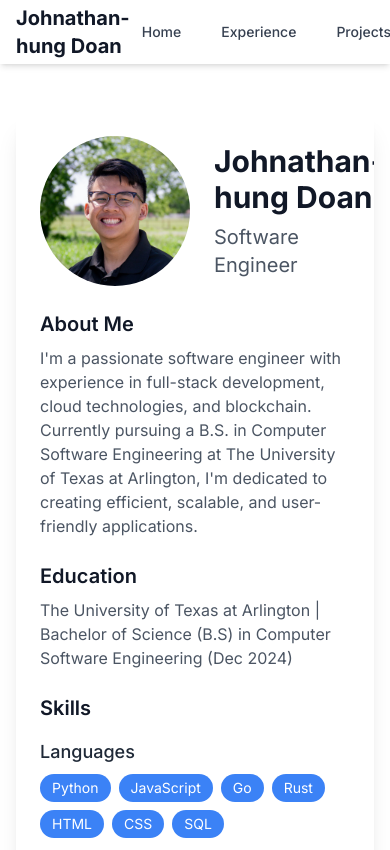
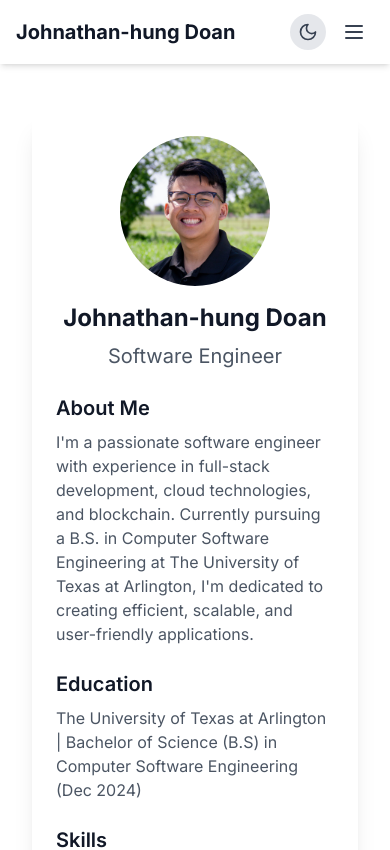
Before and after one commit to johnabot/Portfolio, a Next.js app: page / in a window 390 px wide. Shown: the top 850 px of the page. Built offline with nearby package versions, Linux system fonts and the light colour scheme.

Commit message:
making it mobile friendly

```diff
--- a/app/components/Header.tsx
+++ b/app/components/Header.tsx
@@ -2,13 +2,14 @@
 
 import { useState, useEffect } from 'react'
 import { useTheme } from 'next-themes'
-import { Sun, Moon } from 'lucide-react'
+import { Sun, Moon, Menu, X } from 'lucide-react'
 import Link from 'next/link'
 
 export default function Header() {
   const [mounted, setMounted] = useState(false)
   const { theme, setTheme } = useTheme()
   const [typedText, setTypedText] = useState('')
+  const [isMenuOpen, setIsMenuOpen] = useState(false)
   const fullText = "Johnathan-hung Doan"
 
   useEffect(() => {
@@ -27,6 +28,8 @@
 
   if (!mounted) return null
 
+  const toggleMenu = () => setIsMenuOpen(!isMenuOpen)
+
   return (
     <header className="fixed top-0 left-0 right-0 bg-white dark:bg-gray-900 shadow-md transition-colors duration-300 z-10">
       <nav className="max-w-7xl mx-auto px-4 sm:px-6 lg:px-8">
@@ -34,7 +37,7 @@
           <div className="flex items-center">
             <Link href="/" className="font-bold text-xl text-gray-900 dark:text-white">{typedText}</Link>
           </div>
-          <div className="flex items-center space-x-4">
+          <div className="hidden md:flex items-center space-x-4">
             <a href="#home" className="px-3 py-2 rounded-md text-sm font-medium text-gray-700 dark:text-gray-300 hover:text-gray-900 dark:hover:text-white hover:bg-gray-200 dark:hover:bg-gray-700 transition-colors duration-200">Home</a>
             <a href="#experience" className="px-3 py-2 rounded-md text-sm font-medium text-gray-700 dark:text-gray-300 hover:text-gray-900 dark:hover:text-white hover:bg-gray-200 dark:hover:bg-gray-700 transition-colors duration-200">Experience</a>
             <a href="#projects" className="px-3 py-2 rounded-md text-sm font-medium text-gray-700 dark:text-gray-300 hover:text-gray-900 dark:hover:text-white hover:bg-gray-200 dark:hover:bg-gray-700 transition-colors duration-200">Projects</a>
@@ -46,8 +49,32 @@
               {theme === 'dark' ? <Sun size={20} /> : <Moon size={20} />}
             </button>
           </div>
+          <div className="md:hidden flex items-center">
+            <button
+              onClick={() => setTheme(theme === 'dark' ? 'light' : 'dark')}
+              className="p-2 rounded-full bg-gray-200 dark:bg-gray-700 text-gray-700 dark:text-gray-300 hover:text-gray-900 dark:hover:text-white transition-colors duration-200 mr-2"
+            >
+              {theme === 'dark' ? <Sun size={20} /> : <Moon size={20} />}
+            </button>
+            <button
+              onClick={toggleMenu}
+              className="p-2 rounded-md text-gray-700 dark:text-gray-300 hover:text-gray-900 dark:hover:text-white hover:bg-gray-200 dark:hover:bg-gray-700 transition-colors duration-200"
+            >
+              {isMenuOpen ? <X size={24} /> : <Menu size={24} />}
+            </button>
+          </div>
         </div>
       </nav>
+      {isMenuOpen && (
+        <div className="md:hidden">
+          <div className="px-2 pt-2 pb-3 space-y-1 sm:px-3">
+            <a href="#home" className="block px-3 py-2 rounded-md text-base font-medium text-gray-700 dark:text-gray-300 hover:text-gray-900 dark:hover:text-white hover:bg-gray-200 dark:hover:bg-gray-700 transition-colors duration-200">Home</a>
+            <a href="#experience" className="block px-3 py-2 rounded-md text-base font-medium text-gray-700 dark:text-gray-300 hover:text-gray-900 dark:hover:text-white hover:bg-gray-200 dark:hover:bg-gray-700 transition-colors duration-200">Experience</a>
+            <a href="#projects" className="block px-3 py-2 rounded-md text-base font-medium text-gray-700 dark:text-gray-300 hover:text-gray-900 dark:hover:text-white hover:bg-gray-200 dark:hover:bg-gray-700 transition-colors duration-200">Projects</a>
+            <a href="#contact" className="block px-3 py-2 rounded-md text-base font-medium text-gray-700 dark:text-gray-300 hover:text-gray-900 dark:hover:text-white hover:bg-gray-200 dark:hover:bg-gray-700 transition-colors duration-200">Contact</a>
+          </div>
+        </div>
+      )}
     </header>
   )
 }
--- a/app/page.tsx
+++ b/app/page.tsx
@@ -4,7 +4,6 @@
 import Image from 'next/image'
 import { Github, Linkedin, Mail, ExternalLink } from 'lucide-react'
 import headshot from './images/headshot.jpeg'
-
 
 const skills = {
   languages: ['Python', 'JavaScript', 'Go', 'Rust', 'HTML', 'CSS', 'SQL'],
@@ -67,7 +66,7 @@
   {
     title: "Learn Leaf Organizer App",
     description: "A task/project management app using Node.js, Firebase, and React.js.",
-    image:  "/learnleaf.png",
+    image: "/learnleaf.png",
     tech: ["React.js", "Node.js", "Firebase"],
     achievements: [
       "Designed and built dynamic user interfaces",
@@ -89,13 +88,12 @@
     ],
     github: "https://github.com/johnabot/Cookie-Monster-Solana-dApp",
     demo: "https://solana-gif-app.vercel.app"
-  }
-  ,
+  },
   {
     title: "Doctoral-Database Web App",
     description: "Developed a web-based application to manage doctoral research projects, providing an intuitive interface for both administrators and users",
     image: "/doctordb.png",
-    tech: ["HTML","CSS", "SQL","PHP", "MySql"],
+    tech: ["HTML", "CSS", "SQL", "PHP", "MySql"],
     achievements: [
       "A searchable database for doctoral projects",
       "Admin capabilities to add, edit, and delete research entries",
@@ -104,27 +102,26 @@
     github: "https://github.com/vinsanite/doctoral-database",
     demo: "https://vinsanite.github.io/doctoral-database/"
   }
-
 ]
 
 export default function Home() {
   const [activeProject, setActiveProject] = useState(null)
 
   return (
-    <div className="max-w-4xl mx-auto pt-16">
+    <div className="max-w-4xl mx-auto pt-16 px-4 sm:px-6 lg:px-8">
       <section id="home" className="mb-16">
         <div className="bg-white dark:bg-gray-800 shadow-xl rounded-lg overflow-hidden transition-colors duration-300">
           <div className="p-6">
-            <div className="flex items-center">
+            <div className="flex flex-col sm:flex-row items-center">
               <Image
-                src= {headshot}
+                src={headshot}
                 alt="Johnathan-hung Doan"
                 width={150}
                 height={150}
-                className="rounded-full"
+                className="rounded-full mb-4 sm:mb-0 sm:mr-6"
               />
-              <div className="ml-6">
-                <h1 className="text-3xl font-bold text-gray-900 dark:text-white">Johnathan-hung Doan</h1>
+              <div className="text-center sm:text-left">
+                <h1 className="text-2xl sm:text-3xl font-bold text-gray-900 dark:text-white">Johnathan-hung Doan</h1>
                 <p className="mt-2 text-xl text-gray-600 dark:text-gray-300">Software Engineer</p>
               </div>
             </div>
@@ -192,7 +189,7 @@
                   <p className="text-gray-600 dark:text-gray-400">{exp.period}</p>
                   <ul className="mt-2 text-gray-600 dark:text-gray-300 list-disc list-inside">
                     {exp.achievements.map((achievement, achievementIndex) => (
-                      <li key={achievementIndex}>{achievement}</li>
+                      <li key={achievementIndex} className="text-sm sm:text-base">{achievement}</li>
                     ))}
                   </ul>
                 </div>
@@ -226,12 +223,12 @@
                     </div>
                     <div className="md:w-2/3">
                       <h3 className="text-xl font-semibold text-gray-900 dark:text-white mb-2">{project.title}</h3>
-                      <p className="text-gray-600 dark:text-gray-400 mb-4">{project.description}</p>
+                      <p className="text-gray-600 dark:text-gray-400 mb-4 text-sm sm:text-base">{project.description}</p>
                       <div className="mb-4">
                         <h4 className="text-lg font-medium text-gray-800 dark:text-gray-200 mb-2">Technologies Used</h4>
                         <div className="flex flex-wrap gap-2">
                           {project.tech.map((tech, techIndex) => (
-                            <span key={techIndex} className="px-3 py-1 bg-blue-500 text-white text-sm rounded-full">
+                            <span key={techIndex} className="px-3 py-1 bg-blue-500 text-white text-xs sm:text-sm rounded-full">
                               {tech}
                             </span>
                           ))}
@@ -242,27 +239,27 @@
                           <h4 className="text-lg font-medium text-gray-800 dark:text-gray-200 mb-2">Achievements</h4>
                           <ul className="list-disc list-inside text-gray-600 dark:text-gray-300">
                             {project.achievements.map((achievement, achievementIndex) => (
-                              <li key={achievementIndex}>{achievement}</li>
+                              <li key={achievementIndex} className="text-sm sm:text-base">{achievement}</li>
                             ))}
                           </ul>
                         </div>
                       )}
-                      <div className="flex space-x-4">
+                      <div className="flex flex-wrap gap-4">
                         <a
                           href={project.github}
                           target="_blank"
                           rel="noopener noreferrer"
-                          className="inline-flex items-center px-4 py-2 bg-gray-800 dark:bg-gray-200 text-white dark:text-gray-800 rounded-lg hover:bg-gray-700 dark:hover:bg-gray-300 transition-colors duration-200"
+                          className="inline-flex items-center px-4 py-2 bg-gray-800 dark:bg-gray-200 text-white dark:text-gray-800 rounded-lg hover:bg-gray-700 dark:hover:bg-gray-300 transition-colors duration-200 text-sm"
                         >
-                          <Github className="mr-2" /> GitHub
+                          <Github className="mr-2 h-4 w-4" /> GitHub
                         </a>
                         <a
                           href={project.demo}
                           target="_blank"
                           rel="noopener noreferrer"
-                          className="inline-flex items-center px-4 py-2 bg-blue-600 text-white rounded-lg hover:bg-blue-700 transition-colors duration-200"
+                          className="inline-flex items-center px-4 py-2 bg-blue-600 text-white rounded-lg hover:bg-blue-700 transition-colors duration-200 text-sm"
                         >
-                          <ExternalLink className="mr-2" /> Live Demo
+                          <ExternalLink className="mr-2 h-4 w-4" /> Live Demo
                         </a>
                       </div>
                     </div>
@@ -280,16 +277,16 @@
             <h2 className="text-2xl font-bold text-gray-900 dark:text-white mb-6">Contact Me</h2>
             <div className="space-y-4">
               <div className="flex items-center">
-                <Mail className="h-6 w-6 text-gray-600 dark:text-gray-400 mr-2" />
-                <a href="mailto:johnathanhungdoan@gmail.com" className="text-gray-600 dark:text-gray-300 hover:text-gray-900 dark:hover:text-white">johnathanhungdoan@gmail.com</a>
+                <Mail className="h-6 w-6 text-gray-600 dark:text-gray-400 mr-2 flex-shrink-0" />
+                <a href="mailto:johnathanhung@gmail.com" className="text-gray-600 dark:text-gray-300 hover:text-gray-900 dark:hover:text-white text-sm sm:text-base break-all">johnathanhungdoan@gmail.com</a>
               </div>
               <div className="flex items-center">
-                <Github className="h-6 w-6 text-gray-600 dark:text-gray-400 mr-2" />
-                <a href="https://github.com/johnabot" target="_blank" rel="noopener noreferrer" className="text-gray-600 dark:text-gray-300 hover:text-gray-900 dark:hover:text-white">github.com/johnabot</a>
+                <Github className="h-6 w-6 text-gray-600 dark:text-gray-400 mr-2 flex-shrink-0" />
+                <a href="https://github.com/johnabot" target="_blank" rel="noopener noreferrer" className="text-gray-600 dark:text-gray-300 hover:text-gray-900 dark:hover:text-white text-sm sm:text-base break-all">github.com/johnabot</a>
               </div>
               <div className="flex items-center">
-                <Linkedin className="h-6 w-6 text-gray-600 dark:text-gray-400 mr-2" />
-                <a href="https://linkedin.com/in/johnathandoan" target="_blank" rel="noopener noreferrer" className="text-gray-600 dark:text-gray-300 hover:text-gray-900 dark:hover:text-white">linkedin.com/in/johnathandoan</a>
+                <Linkedin className="h-6 w-6 text-gray-600 dark:text-gray-400 mr-2 flex-shrink-0" />
+                <a href="https://linkedin.com/in/johnathandoan" target="_blank" rel="noopener noreferrer" className="text-gray-600 dark:text-gray-300 hover:text-gray-900 dark:hover:text-white text-sm sm:text-base break-all">linkedin.com/in/johnathandoan</a>
               </div>
             </div>
           </div>
```
